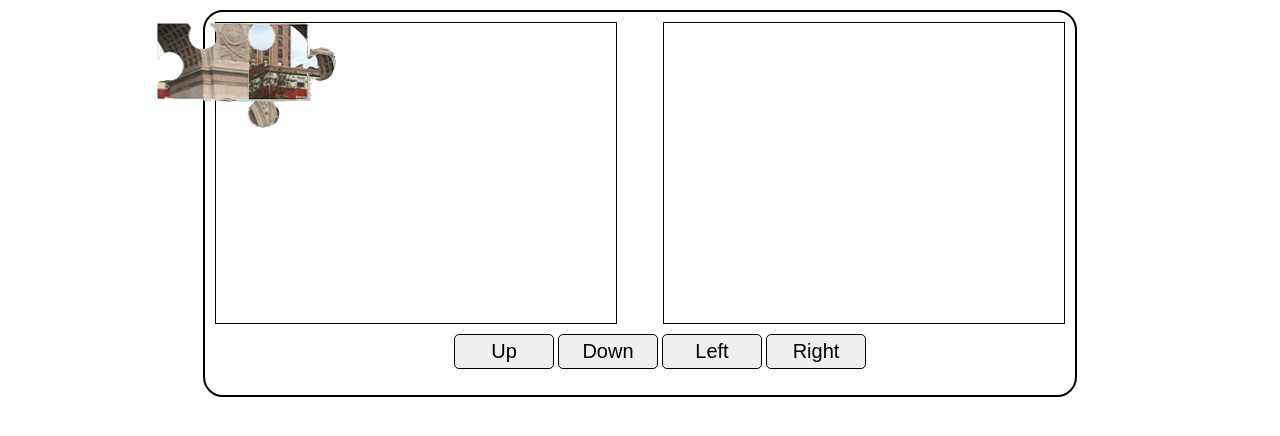
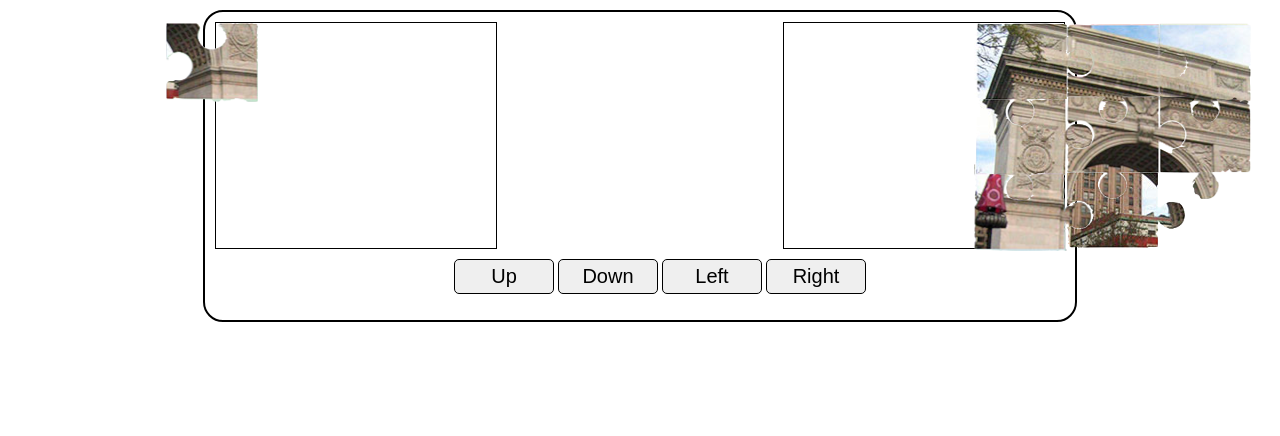
Before and after one commit to n-cherkaoui/Jquery-Animated-Puzzle, a website: page first-puzzle.html in a window 1280 px wide. Both pictures are taken after a click on the button "Left". Drawn offline with nearby package versions, Linux system fonts and the light colour scheme.

Commit message:
First puzzle completed

```diff
--- a/first-puzzle.html
+++ b/first-puzzle.html
@@ -15,21 +15,23 @@
     }
     #piece-container
     {
-      width:400px;
-      height:300px;
+      width:280px;
+      height:225px;
       border:1px solid black;
       float:left;
       text-align: center;
       font-size: 30px;
       line-height: 400px;
       position: relative;
+      margin-right: 100px;
     }
     #puzzle-container
     {
-      width:400px;
-      height:300px;
+      width:280px;
+      height:225px;
       border:1px solid black;
       float: right;
+      margin-left: 100px;
     }
     ul
     {
@@ -83,16 +85,19 @@
 
       // Function to move every piece but one to their correct positions
       function movePiecesToFinalPositions() {
-        // Define the final positions for each puzzle piece
+        const manualadj = 25;
+        var position = $('#puzzle-container').offset()
+        position.left -= manualadj;
+
         const finalPositions = {
-          // 'piece-1': { top: '100', left: '0' },
-          // 'piece-2': { top: '98', left: '93px' },
-          // 'piece-3': { top: '98', left: '182px' },
-          // 'piece-4': { top: '175px', left: '0' },
-          // 'piece-5': { top: '175px', left: '93px' },
-          // 'piece-6': { top: '175px', left: '186px' },
-          // 'piece-7': { top: '250px', left: '0px' },
-          // 'piece-8': { top: '250px', left: '93px' },
+          'piece-1': { top: '0', left: position.left + 0 + 'px' },
+          'piece-2': { top: '0', left: position.left + 93 + 'px' },
+          'piece-3': { top: '0', left: position.left + 182 + 'px' },
+          'piece-4': { top: '75px', left: position.left + 0 + 'px' },
+          'piece-5': { top: '73px', left: position.left + 93 + 'px' },
+          'piece-6': { top: '73px', left: position.left + 186 + 'px' },
+          'piece-7': { top: '150px', left: position.left + 0 + 'px' },
+          'piece-8': { top: '148px', left: position.left + 93 + 'px' },
         };
 
         // Animate each puzzle piece to its final position
@@ -106,21 +111,36 @@
 
       function animatePiece(direction) {
         const piece = $('#piece-9'); // Assume the last piece is the movable one
-        const verticaldist = 40.5;
-        const lateraldist = 59;
+        const verticaldist = 50;
+        const lateraldist = 50.2;
+
+        // Get the current position of the piece
+        var currentPosition = piece.offset();
+
+        // Set boundaries based on the screen size
+        var maxX = $(window).width() - piece.width();
+        var maxY = $(window).height() - piece.height();
 
         switch (direction) {
           case 'up':
-            piece.animate({ top: `-=${verticaldist}px` });
+            if (currentPosition.top - verticaldist >= 0) {
+              piece.animate({ top: `-=${verticaldist}px` });
+            }
             break;
           case 'down':
-            piece.animate({ top: `+=${verticaldist}px` });
+            if (currentPosition.top + verticaldist <= maxY) {
+              piece.animate({ top: `+=${verticaldist}px` });
+            }
             break;
           case 'left':
-            piece.animate({ left: `-=${lateraldist}px` });
+            if (currentPosition.left - lateraldist >= 0) {
+              piece.animate({ left: `-=${lateraldist}px` });
+            }
             break;
           case 'right':
-            piece.animate({ left: `+=${lateraldist}px` });
+            if (currentPosition.left + lateraldist <= maxX) {
+              piece.animate({ left: `+=${lateraldist}px` });
+            }
             break;
         }
       }
```
